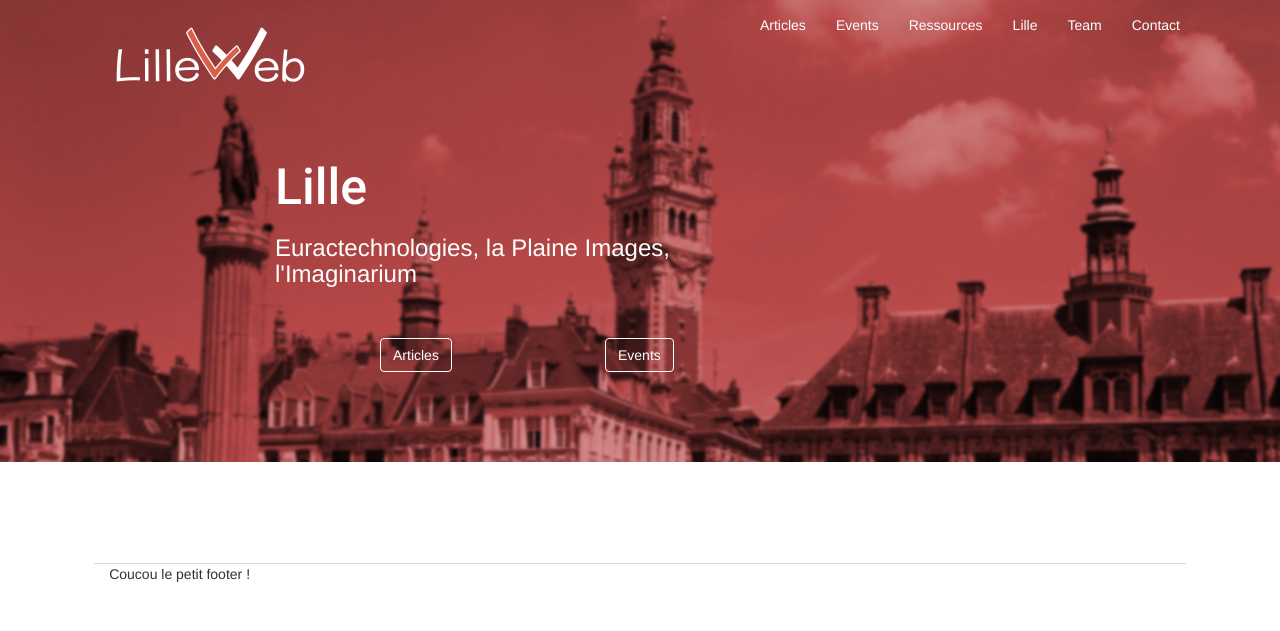
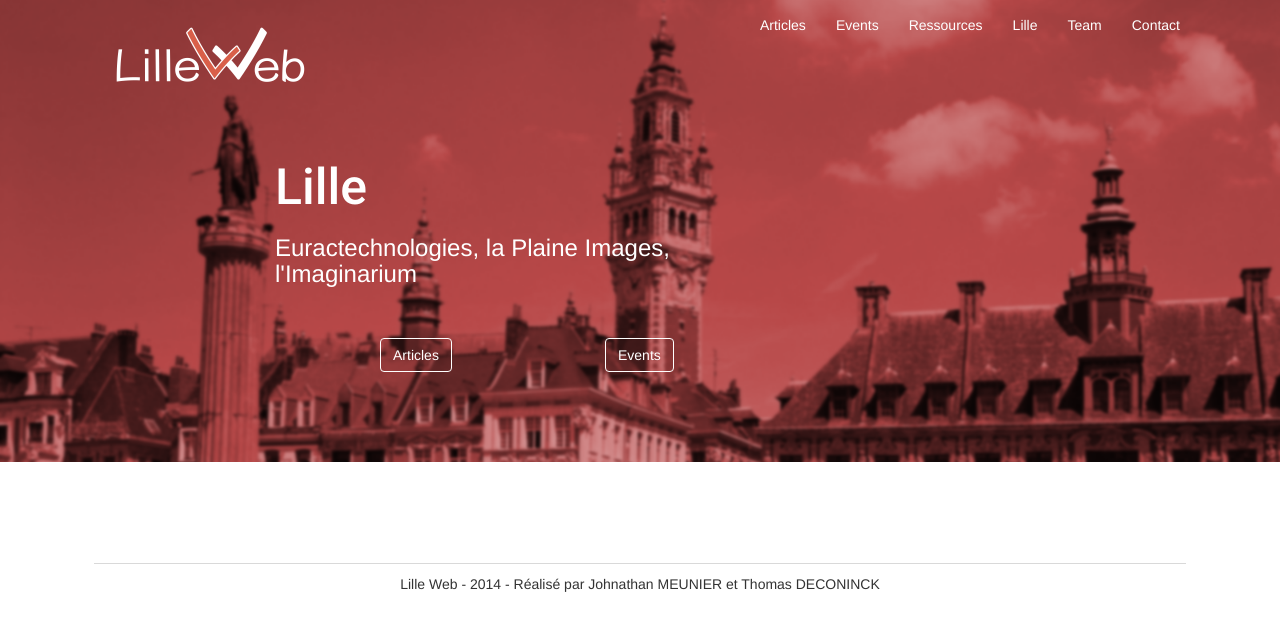
Before and after one commit to Lille-Web/lilleweb.fr, a Jekyll site: the page built from lille/index.html, in a window 1280 px wide. Shown: the top 631 px of the page. Built offline with Jekyll 4.4.1, drawn with Linux system fonts in a browser that asks for light colours.

Commit message:
new lille text on hp

```diff
--- a/_includes/footerPage.html
+++ b/_includes/footerPage.html
@@ -1,7 +1,7 @@
 <footer>
   <div class="row">
     <div class="col-md-10 col-md-offset-1">
-      <p> Coucou le petit footer ! </p>
+      <p> Lille Web - 2014 - Réalisé par Johnathan MEUNIER et Thomas DECONINCK</p>
     </div>
   </div>
 </footer>
--- a/_sass/footer.scss
+++ b/_sass/footer.scss
@@ -2,6 +2,10 @@
   .row{
     .col-md-10{
       border-top : 1px solid #D9D9D9;
+      padding-top : 10px;
+      p{
+        text-align : center;
+      }
     }
   }
 }
--- a/index.html
+++ b/index.html
@@ -58,7 +58,7 @@
       <div class="row">
         <div class="col-md-5 col-md-offset-2">
           <h2> Lille </h2>
-          <h3> Texte sur environ 4 lignes maximum, ce texte présentera les attraits de Lille pour le web et pour y vivre (mutualab, euratechnologies, la plaine images, ect)</h3>
+          <h3> Lille est connue pour sa convivialité et sa joie de vivre. Au-delà de ça, Lille est également une ville pour l'informatique et surtout pour le web !</h3>
           <button class="btn">
             Découvrir Lille
           </button>
```
